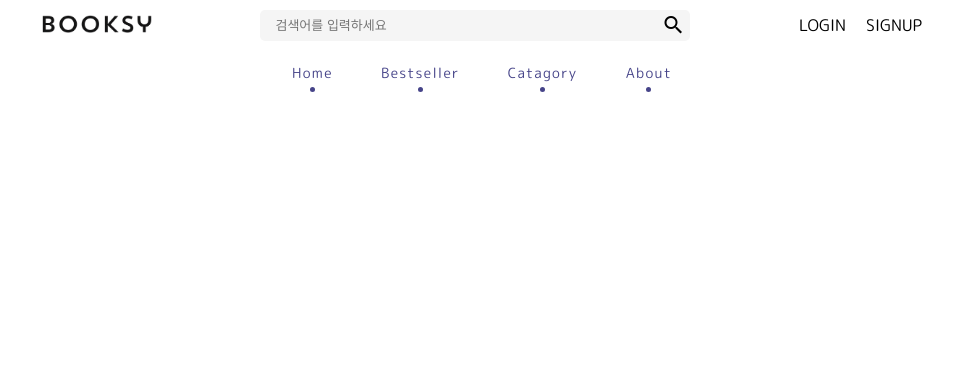
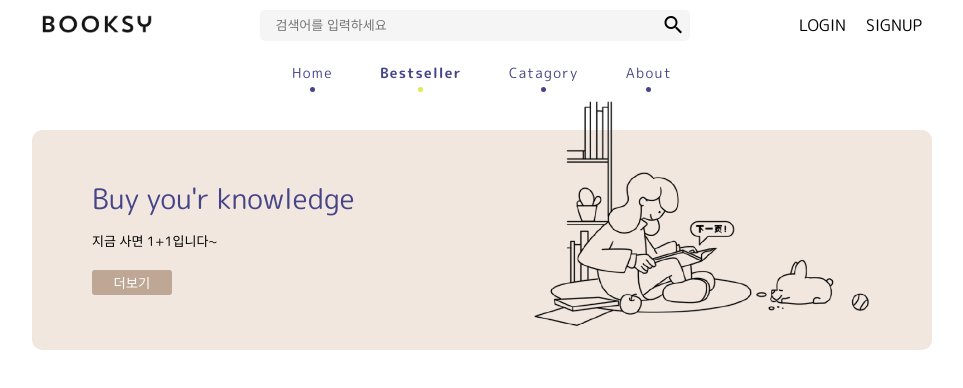
Before and after one commit to Conradmaker/v-boosy-front, a Vue app: page /bestseller in a window 1280 px wide. Shown: the top 388 px of the page, without its empty margins (158-1121 px from the left). Built offline with nearby package versions, Linux system fonts and the light colour scheme; no server answers.

Commit message:
Update Home to Bestseller

```diff
--- a/src/App.vue
+++ b/src/App.vue
@@ -1,18 +1,13 @@
 <template>
   <div id="app">
-    <div class="headers">
-      <Header/>
-      <Navbar/>
-    </div>
+    <headers/>
     <router-view class="router-v"/>
   </div>
 </template>
 <script>
-import Header from './components/Header.vue'
-import Navbar from './components/Navbar.vue'
+import Headers from './components/Headers.vue'
 export default {
-  components: { Header, Navbar }
-
+  components: { Headers }
 }
 </script>
 <style lang="scss">
@@ -20,13 +15,6 @@ export default {
   width:100%;
   font-family: 'M PLUS Rounded 1c', sans-serif;
   list-style: none;
-  .headers{
-    z-index: 2;
-    background: #fff;
-    position:fixed;
-    right: 0;
-    left: 0;
-  }
 }
 .router-v{
   padding-top:100px;
--- /dev/null
+++ b/src/components/Headers.vue
@@ -0,0 +1,23 @@
+<template>
+    <div class="headers">
+        <Header/>
+        <navbar/>
+    </div>
+</template>
+<script>
+import Header from './Header.vue'
+import Navbar from './Navbar.vue'
+export default {
+  components: { Navbar, Header }
+
+}
+</script>
+<style lang="scss" scoped>
+.headers{
+    z-index: 2;
+    background: #fff;
+    position:fixed;
+    right: 0;
+    left: 0;
+  }
+</style>
--- a/src/components/Navbar.vue
+++ b/src/components/Navbar.vue
@@ -5,7 +5,7 @@
                 <span>Home</span>
                 <i></i>
             </router-link>
-            <router-link to='/' tag='li' >
+            <router-link to='/bestseller' tag='li' >
                 <span>Bestseller</span>
                 <i></i>
             </router-link>
--- a/src/router/index.js
+++ b/src/router/index.js
@@ -1,6 +1,7 @@
 import Vue from 'vue'
 import VueRouter from 'vue-router'
 import Home from '../views/Home.vue'
+import BestSeller from '../views/BestSeller.vue'
 import Search from '../views/Search.vue'
 import Detail from '../views/Detail.vue'
 import Category from '../views/Category.vue'
@@ -12,6 +13,11 @@ const routes = [
     path: '/',
     name: 'Home',
     component: Home
+  },
+  {
+    path: '/bestseller',
+    name: 'BestSeller',
+    component: BestSeller
   },
   {
     path: '/search/:id',
--- /dev/null
+++ b/src/views/BestSeller.vue
@@ -0,0 +1,38 @@
+<template>
+  <div class="home">
+    <Banner/>
+    <transition name="fade">
+      <List v-if="isNotEmpty" title='Popular Now' :lists = 'lists'/>
+    </transition>
+  </div>
+</template>
+
+<script>
+import { mapState, mapActions } from 'vuex'
+import Banner from '../components/main/Banner.vue'
+import List from '../components/List'
+export default {
+  name: 'Home',
+  components: {
+    Banner,
+    List
+  },
+  data () {
+    return {
+      show: false
+    }
+  },
+  computed: {
+    ...mapState('book', ['lists']),
+    isNotEmpty () {
+      return this.lists.length !== 0
+    }
+  },
+  methods: {
+    ...mapActions('book', ['loadMain'])
+  },
+  mounted () {
+    this.loadMain()
+  }
+}
+</script>
```
